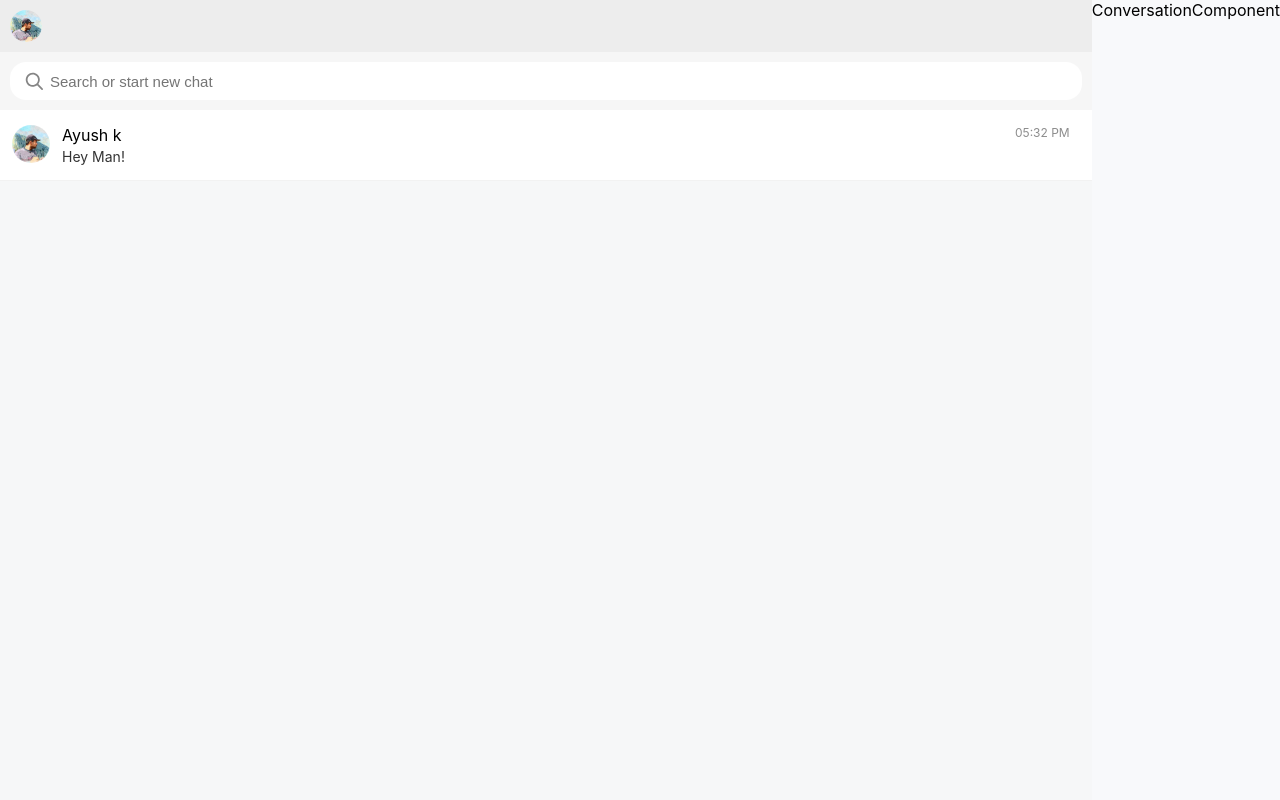
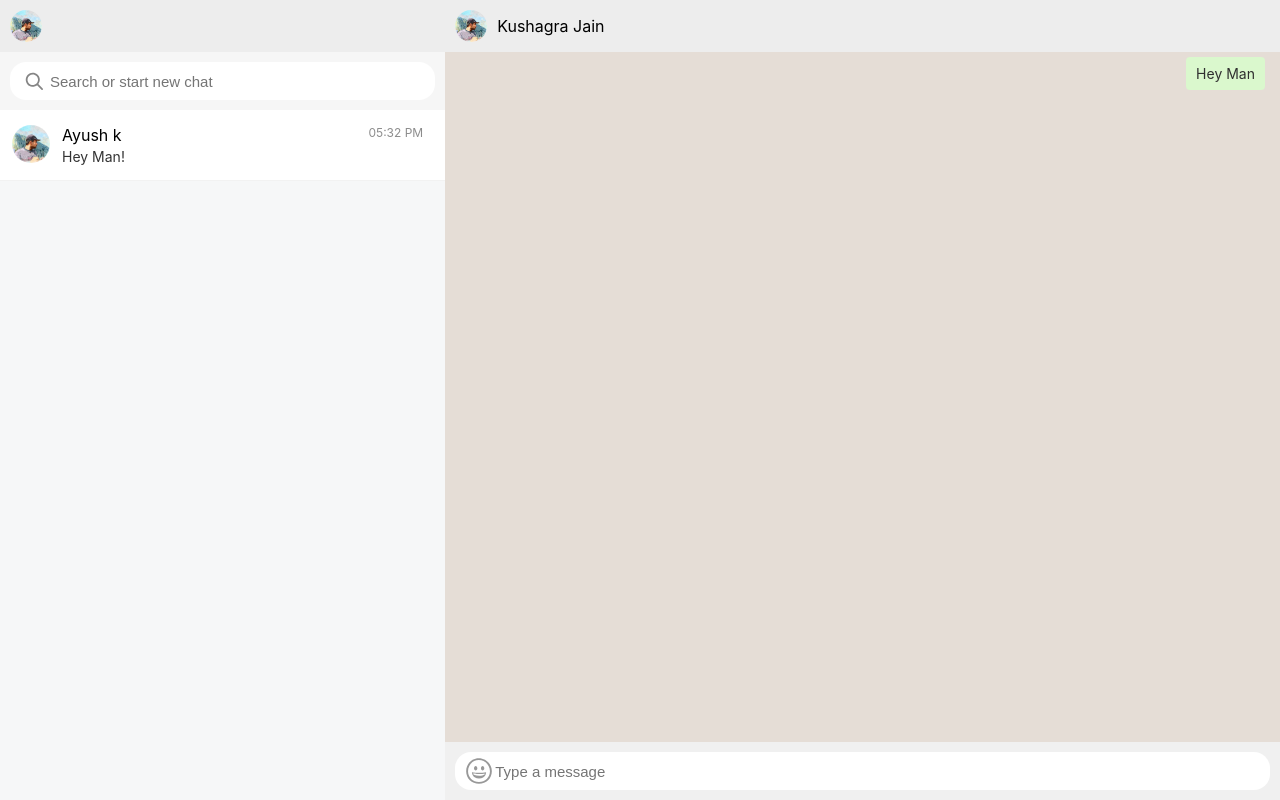
Before and after one commit to kushjain123/react-whatsapp-clone, a React (Create React App) app: page / in a window 1280 px wide. Built offline with nearby package versions, Linux system fonts and the light colour scheme.

Commit message:
Conversation component code added

```diff
--- a/src/components/ContactListComponent.js
+++ b/src/components/ContactListComponent.js
@@ -28,7 +28,7 @@ const SearchBox = styled.div`
 	padding: 10px;
 `;
 
-const SearchContainer = styled.div`
+export const SearchContainer = styled.div`
 	display: flex;
 	flex-direction: row;
 	background: white;
@@ -42,7 +42,7 @@ const SearchIcon = styled.img`
 	height: 28px;
 `
 
-const SearchInput = styled.input`
+export const SearchInput = styled.input`
 	width: 100%;
 	outline: none;
 	border: none;
--- a/src/components/ConversationComponent.js
+++ b/src/components/ConversationComponent.js
@@ -1,9 +1,87 @@
 import React from 'react'
+import styled from 'styled-components';
+import { SearchContainer, SearchInput } from './ContactListComponent'
+
+const Container = styled.div`
+	display: flex;
+	flex-direction: column;
+	height: 100%;
+	flex: 3;
+`
+
+const ProfileHeader = styled.div`
+	display: flex;
+	flex-direction: row;
+	background: #ededed;
+	padding: 10px;
+	align-items: center;
+	gap: 10px;
+`
+
+const ProfileImage = styled.img`
+	weight: 32px;
+	height: 32px;
+	border-radius: 50%;
+`
+
+const ChatBox = styled.div`
+	display: flex;
+	background: #f0f0f0;
+	padding: 10px;
+	align-items: center;
+`
+
+const EmojiImage = styled.img`
+	weight: 28px;
+	height: 28px;
+	opacity: 0.4;
+	cursor: pointer;
+`
+
+const MessageContainer = styled.div`
+	display: flex;
+	flex-direction: column;
+	height: 100%;
+	background: #e5ddd6;
+	overflow-y: auto;
+`
+
+const MessageDiv = styled.div`
+	display: flex;
+	justify-content: ${(props)=>(props.isYours ? "flex-end":"flex-start")};
+	margin: 5px 15px;
+`
+
+const Message = styled.div`
+	background: ${(props)=>(props.isYours ? "#daf8cd":"white")};
+	max-width: 50%;
+	color: #303030;
+	padding: 8px 10px;
+	font-size: 14px;
+	border-radius: 4px;
+`
+
 
 const ConversationComponent = () => {
-  return (
-    <div>ConversationComponent</div>
-  )
+	return (
+		<Container>
+			<ProfileHeader>
+				<ProfileImage src={'/profile/theindiandev.jpeg'} />
+				Kushagra Jain
+			</ProfileHeader>
+			<MessageContainer>
+				<MessageDiv isYours={true}>
+					<Message isYours={true}>Hey Man</Message>
+				</MessageDiv>
+			</MessageContainer>
+			<ChatBox>
+				<SearchContainer>
+					<EmojiImage src={"/data.svg"}/>
+					<SearchInput placeholder='Type a message'/>
+				</SearchContainer>
+			</ChatBox>
+		</Container>
+	)
 }
 
 export default ConversationComponent
```
Also changed, not shown: public/data.svg (added).
